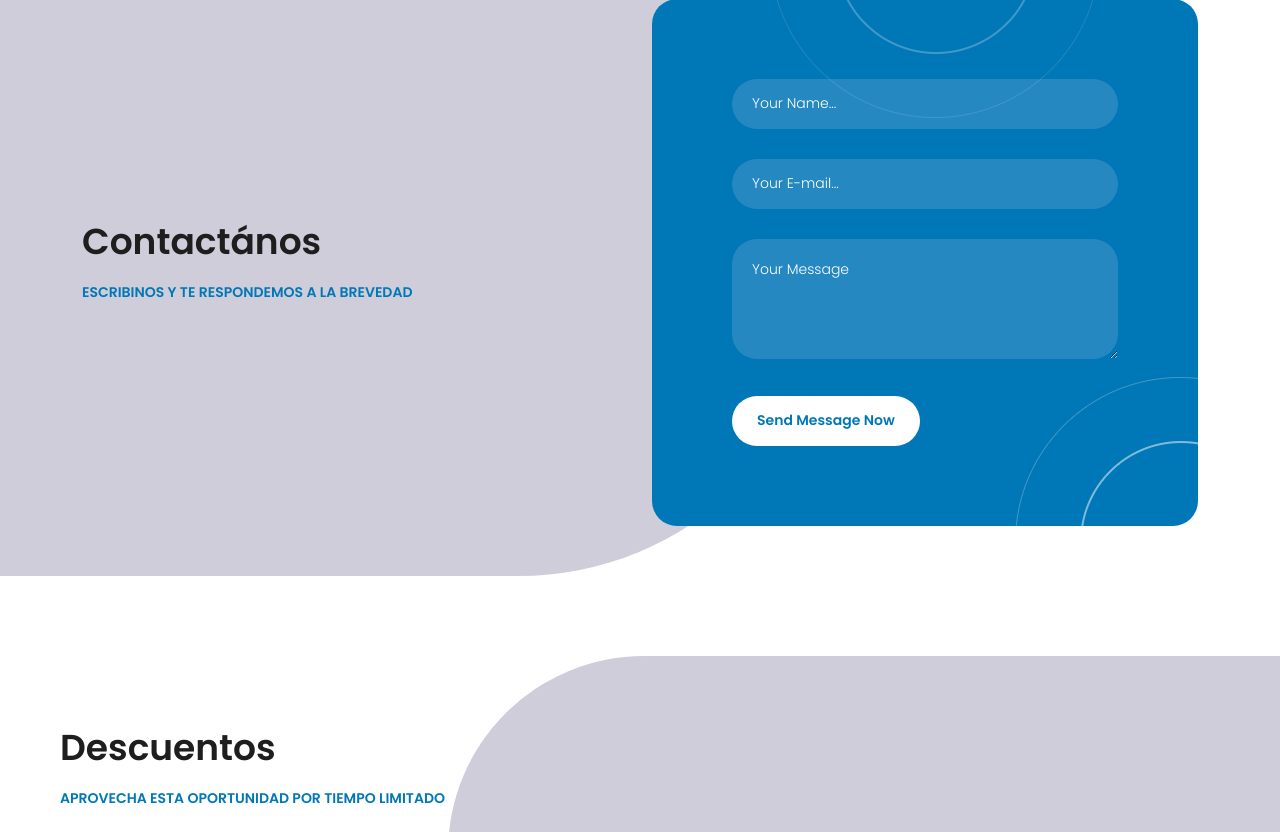
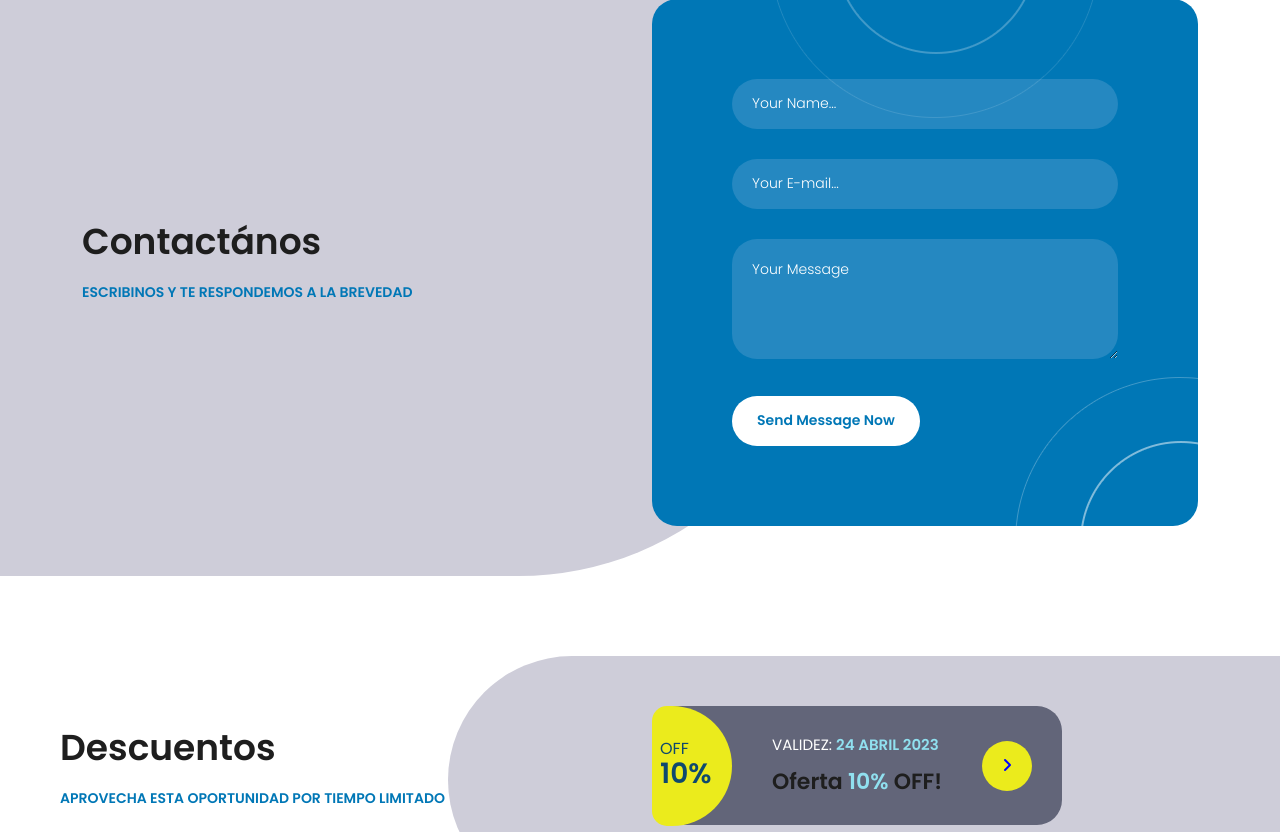
Before and after one commit to Tinchoreta/kingualeducation, a PHP site: page / in a window 1280 px wide. Shown: the part 5668-6500 px from the top of the page. Run offline with PHP 8.4, Linux system fonts and the light colour scheme.

Commit message:
discount margins

```diff
--- a/assets/css/style.css
+++ b/assets/css/style.css
@@ -1630,7 +1630,7 @@ Offer Style
 
  .offers .special-offer {
   position: relative;
-  background-color: #626560;
+  background-color: #626579;
   border-radius: 25px;
   padding: 30px 120px;
   display: inline-block;
--- a/index.html
+++ b/index.html
@@ -700,7 +700,7 @@ https://templatemo.com/tm-586-scholar
           <h6>Aprovecha esta oportunidad por tiempo limitado</h6>
         </div>
       </div>
-      <div class="col-lg-6 align-self-center mb-4 ms-2">
+      <div class="col-lg-6 mb-4">
         <div class="special-offer">
           <span class="offer">off<br><em>10%</em></span>
           <h6>Validez: <em>24 Abril 2023</em></h6>
@@ -710,6 +710,7 @@ https://templatemo.com/tm-586-scholar
       </div>
     </div>
   </div>
+
 
 <!--WHATSAPP ICON-->
 
```
